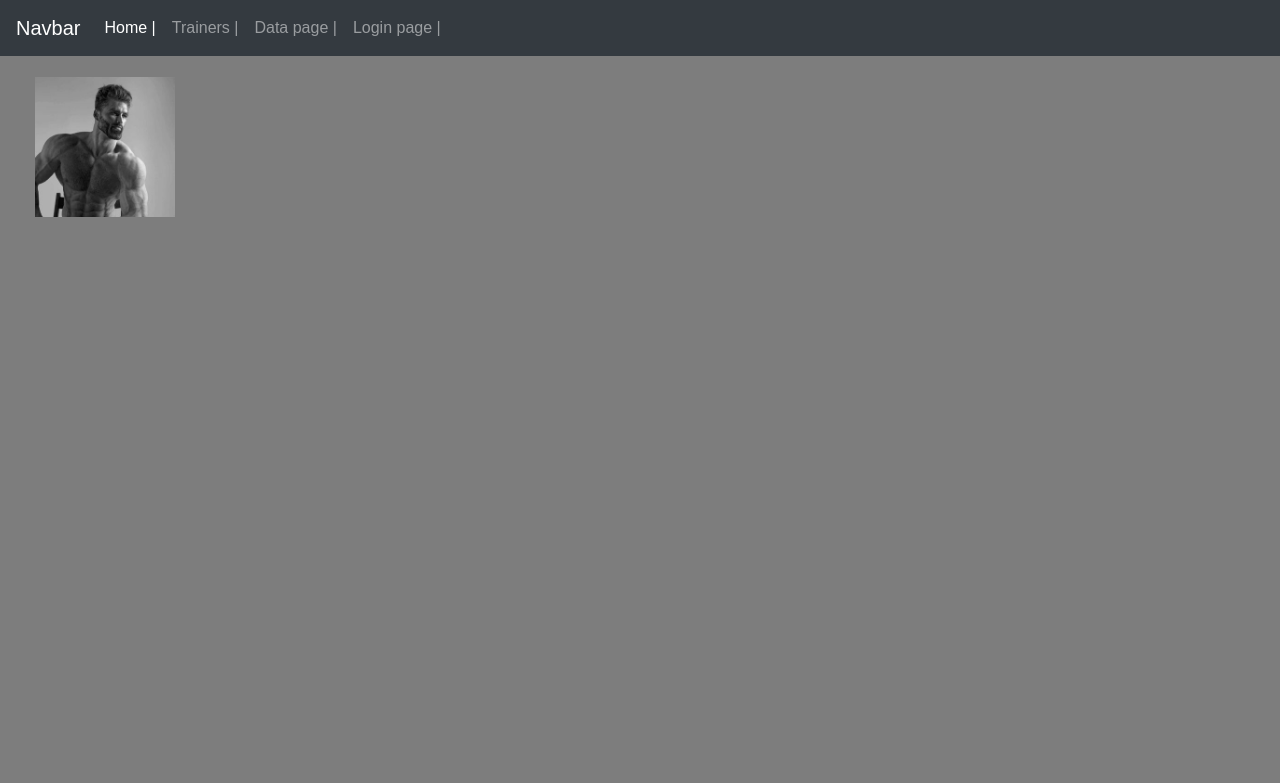
After one commit to J17Bush/Toka-Fitness, a Flask app: page /trainer in a window 1280 px wide. The commit adds this page. Shown: the top 783 px of the page. Run offline with Flask 3, Linux system fonts and the light colour scheme.

Commit message:
Add files via upload

```diff
--- a/routes.py
+++ b/routes.py
@@ -16,11 +16,11 @@ def home():
     current_session = session.get('user')
     return render_template('index.html',title=title,current_session=current_session)
 
-@app.route('/about')
+@app.route('/trainer')
 def about():
-    title= "about"
+    title= "Trainers"
     current_session = session.get('user')
-    return render_template('about.html',title=title,current_session=current_session)
+    return render_template('trainer.html',title=title,current_session=current_session)
 
 @app.route('/Home')
 def backtohomepage():
--- a/templates/base.html
+++ b/templates/base.html
@@ -20,7 +20,7 @@
               <a class="nav-link" href="/Home">Home |<span class="sr-only">(current)</span></a>
             </li>
             <li class="nav-item">
-              <a class="nav-link" href="/about">About |</a>
+              <a class="nav-link" href="/trainer">Trainers |</a>
             </li>
             <li class="nav-item">
               <a class="nav-link" href="/data">Data page |</a>
--- a/templates/data.html
+++ b/templates/data.html
@@ -14,9 +14,9 @@
         <form class ="ui form" action= "/add" method ="post">
             <div classs = "field">
                 <p></p>
-                <input type ="text" name ="title" placeholder ="Enter Book..."><br>
+                <input type ="text" name ="title" placeholder ="Excersise..."><br>
                 <p></p>
-                <input type ="text" name="author" placeholder ="Enter Author..."><br>
+                <input type ="text" name="author" placeholder ="Trainer Name..."><br>
             </div>
             <button class ="ui blue button" type ="submit">Add</button>
 
--- /dev/null
+++ b/templates/trainer.html
@@ -0,0 +1,18 @@
+<body style="background-color: #7d7d7d"></body>
+
+{% extends "base.html" %}
+{% block content %}
+<link rel="stylesheet" type="text/css" href="{{url_for('static', filename='style.css') }}">
+
+
+<body>
+    <div class ="container">
+    <div class="container">
+        <img id="chad-image" src="../static/gigchad.png">
+    </div>
+
+</body>
+
+
+
+{% endblock %}
```
Also changed, not shown: templates/index2.html (added, +18 -0 lines), static/yermy.jpg (added).
